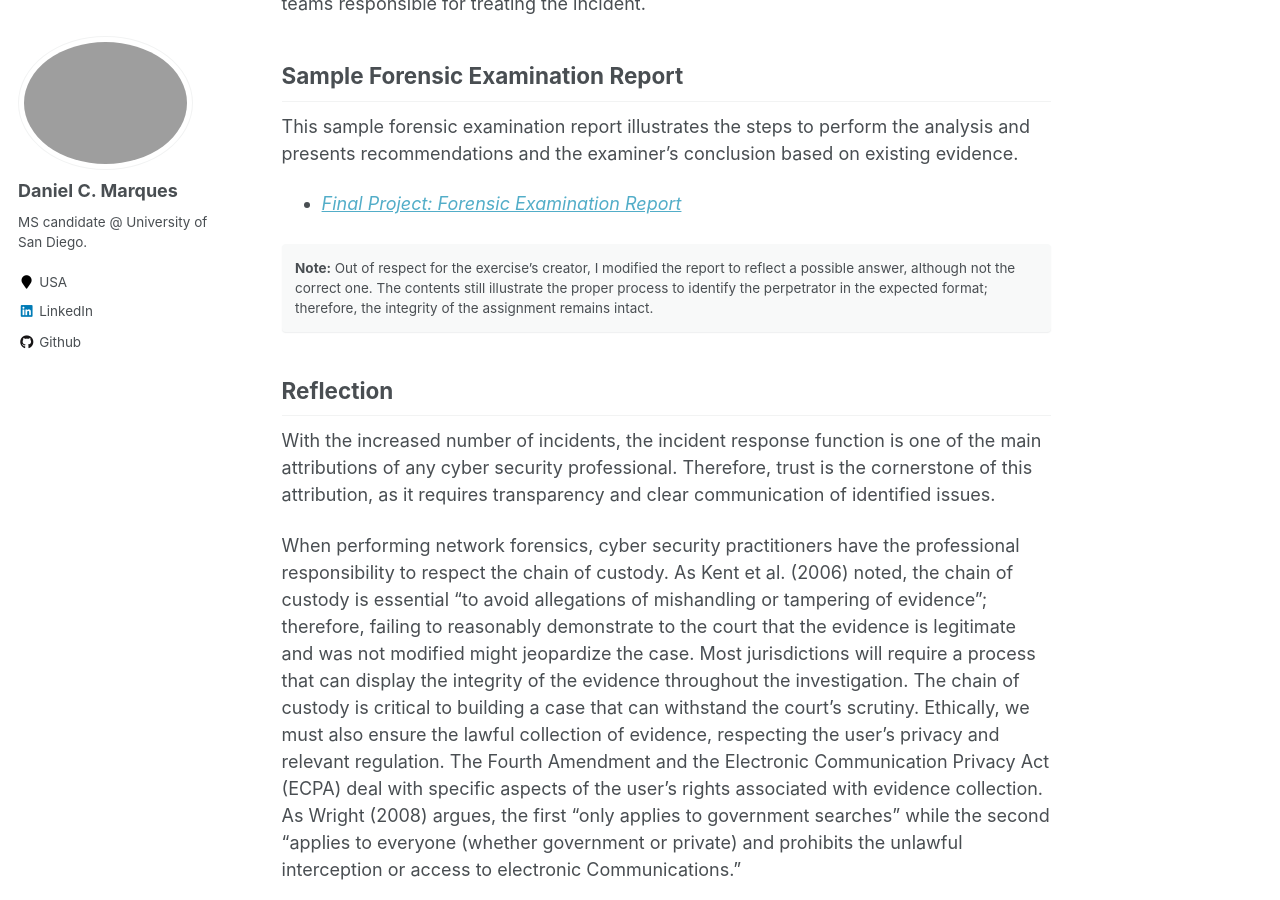
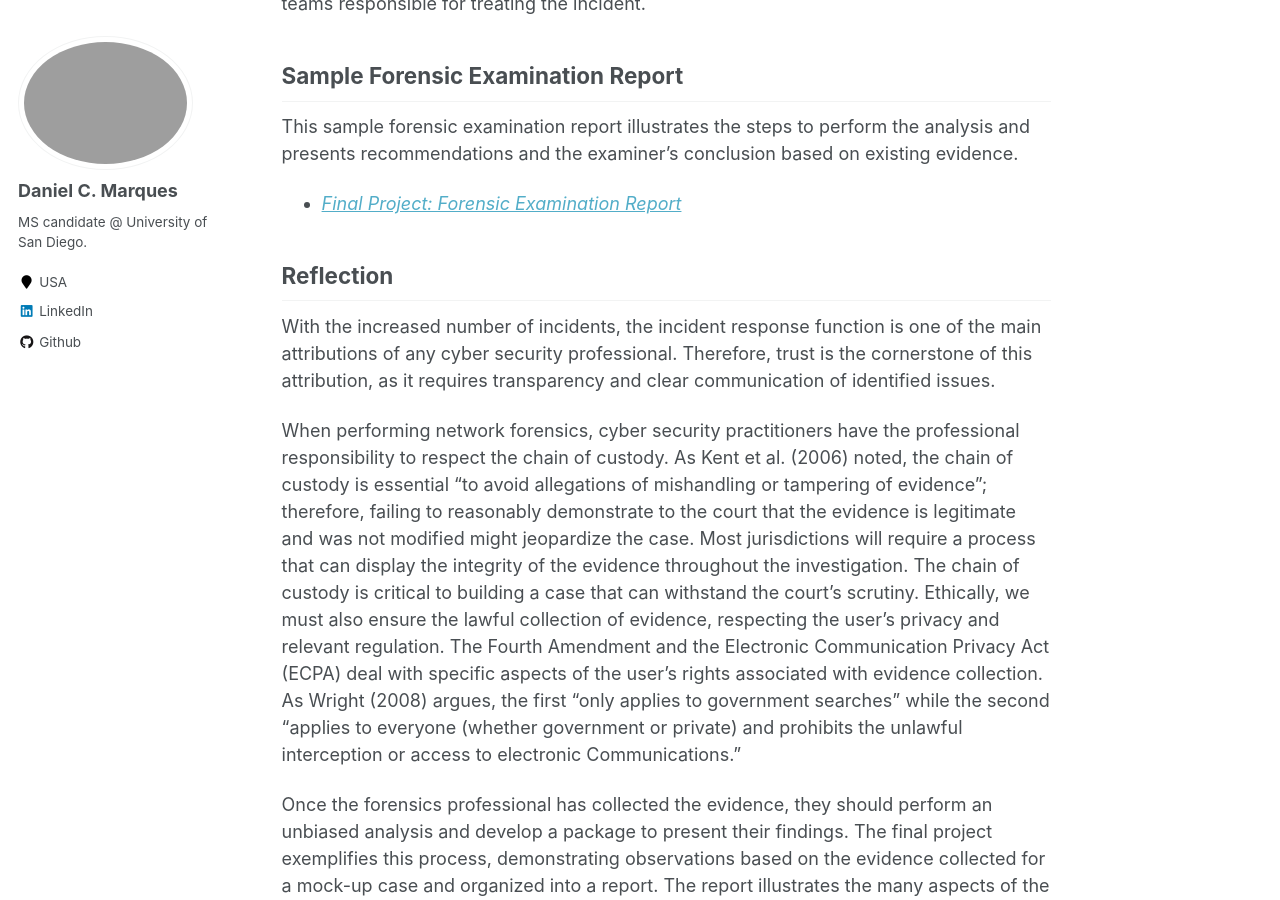
Before and after one commit to danielcmarques/danielcmarques.github.io, a Jekyll site: the page built from _portfolio/csol590.md, in a window 1280 px wide and 900 px high, scrolled down 928 px. Built offline with Jekyll 4.4.1, drawn with Linux system fonts in a browser that asks for light colours.

Commit message:
Update csol590.md

```diff
--- a/_portfolio/csol590.md
+++ b/_portfolio/csol590.md
@@ -18,9 +18,6 @@ These details would help the CISO communicate with the many stakeholders involve
 This sample forensic examination report illustrates the steps to perform the analysis and presents recommendations and the examiner's conclusion based on existing evidence.
 
 * _[Final Project: Forensic Examination Report](http://danielcmarques.github.io/files/coursework/csol590/Assignment.CSOL590.Final_Project_Sample_Forensic_Examination_Report.Daniel_Cordeiro_Marques.pdf)_
-
-**Note:** Out of respect for the exercise’s creator, I modified the report to reflect a possible answer, although not the correct one. The contents still illustrate the proper process to identify the perpetrator in the expected format; therefore, the integrity of the assignment remains intact.
-{: .notice}
 
 ## Reflection
 With the increased number of incidents, the incident response function is one of the main attributions of any cyber security professional. Therefore, trust is the cornerstone of this attribution, as it requires transparency and clear communication of identified issues.
```
